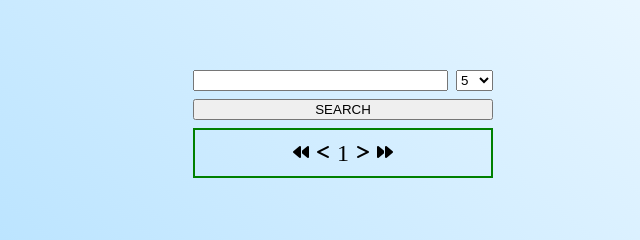
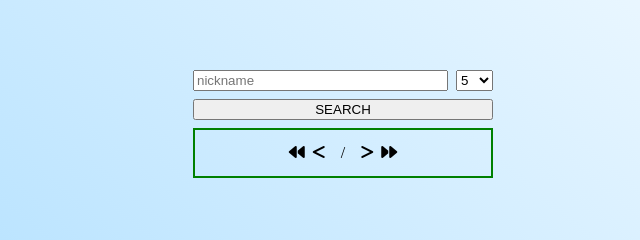
Before and after one commit to dexinho/github_profile_search, a plain HTML site: page index.html in a window 1280 px wide. Shown: the part 280-520 px from the top of the page, 297-937 px from the left. Drawn offline with Linux system fonts and the light colour scheme.

Commit message:
Add files via upload

```diff
--- a/index.html
+++ b/index.html
@@ -13,11 +13,11 @@
 <body>
     <div id="container">
         <div id="search-area-container">
-            <label for="search-bar"><input type="text" id="search-bar"></label>
+            <label for="search-bar"><input type="text" id="search-bar" maxlength="30" placeholder="nickname"></label>
             <select id="page-count">
                 <option value="5">5</option>
                 <option value="10">10</option>
-                <option value="15">15</option>
+                <option value="20">15</option>
                 <option value="20">20</option>
             </select>
             <button id="search-button">SEARCH</button>
@@ -25,11 +25,11 @@
         <div id="search-results-container">
         </div>
         <div id="previous-or-next-page">
-            <span id="full-backward" class="backward-or-forward"><i class="fa-solid fa-backward"></i></span>
-            <span id="one-backward" class="backward-or-forward"><i class="fa-solid fa-less-than"></i></span>
-            <span id="page-number">1</span>
-            <span id="one-forward" class="backward-or-forward"><i class="fa-solid fa-greater-than"></i></span>
-            <span id="full-forward" class="backward-or-forward"><i class="fa-solid fa-forward"></i></span>
+            <span><i id="full-backward" class="fa-solid fa-backward forward-or-backward"></i></span>
+            <span><i id="one-backward" class="fa-solid fa-less-than forward-or-backward"></i></span>
+            <span id="page-number"></span><span id="forward-slash">/</span><span id="max-pages"></span>
+            <span><i id="one-forward" class="fa-solid fa-greater-than forward-or-backward"></i></span>
+            <span><i id="full-forward" class="fa-solid fa-forward forward-or-backward"></i></span>
         </div>
     </div>
 </body>
```
